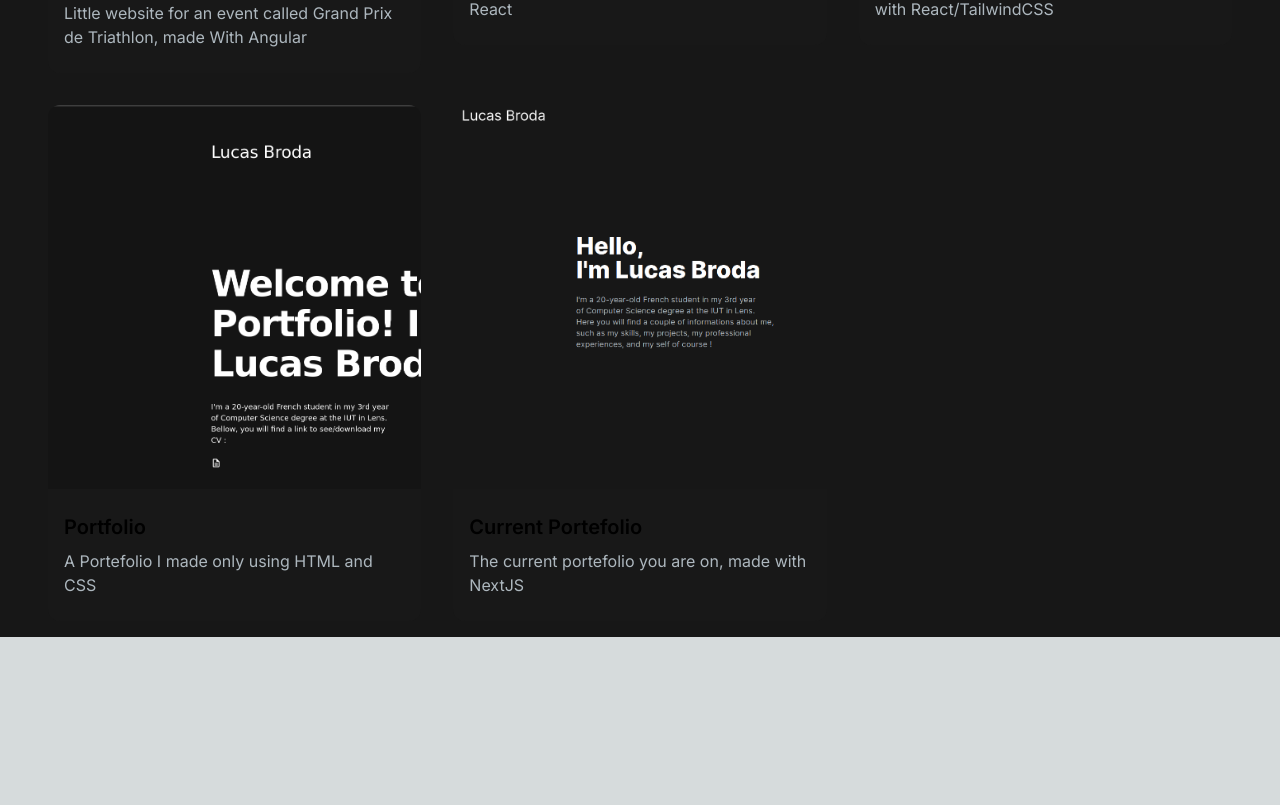
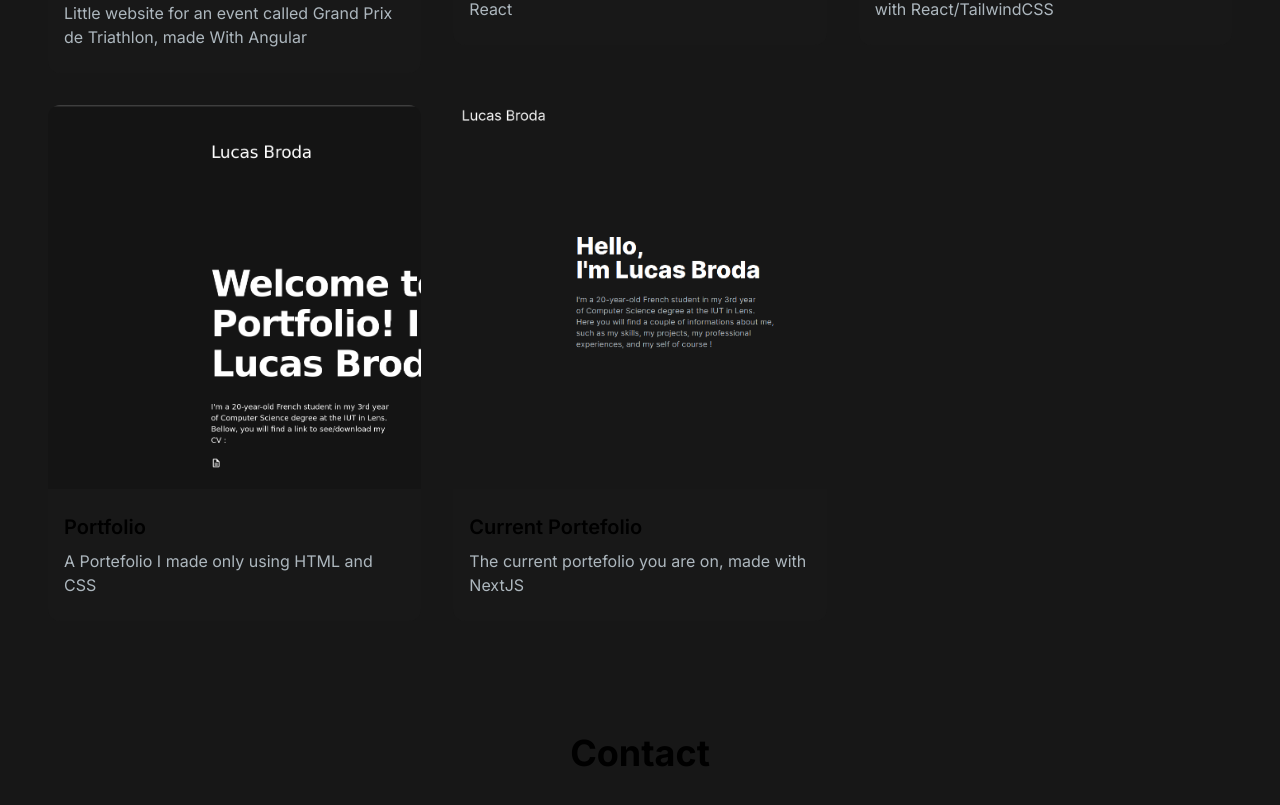
Before and after one commit to LucasBroda/NextJSPortefolio, a Next.js app: page / in a window 1280 px wide. Shown: the part 2360-3165 px from the top of the page. Before the commit the page ends 2997 px from the top, so only its background shows below. Built offline with nearby package versions, Linux system fonts and the light colour scheme.

Commit message:
build: added a contact component

```diff
--- /dev/null
+++ b/app/components/Contact.tsx
@@ -0,0 +1,9 @@
+const Contact = () => {
+    return (
+        <div id="contact">
+            <h1 className="text-center text-4xl font-bold  mt-28 mb-8">Contact</h1>
+        </div>
+    )
+}
+
+export default Contact
--- a/app/components/Projects.tsx
+++ b/app/components/Projects.tsx
@@ -8,7 +8,7 @@ const myProjects = [
         title: "Website I made during my internship",
         description: "Little website for an event called Grand Prix de Triathlon, made With Angular",
         gitUrl: "https://github.com/LucasBroda/SiteGrandGP",
-        viewUrl: "/"
+        viewUrl: ""
     },
     {
         id: 2,
@@ -16,7 +16,7 @@ const myProjects = [
         title: "Replica of X",
         description: "Replica of X(still in progress), made with React",
         gitUrl: "https://github.com/LucasBroda/SelfMadeX",
-        viewUrl: "/"
+        viewUrl: ""
     },
     {
         id: 3,
@@ -24,7 +24,7 @@ const myProjects = [
         title: "Replica of Discord",
         description: "Replica of Discord(still in progress), made with React/TailwindCSS",
         gitUrl: "https://github.com/LucasBroda/DiscordWithTailwind",
-        viewUrl: "/"
+        viewUrl: ""
     },
     {
         id: 4,
@@ -40,7 +40,7 @@ const myProjects = [
         title: "Current Portefolio",
         description: "The current portefolio you are on, made with NextJS",
         gitUrl: "https://github.com/LucasBroda/NextJSPortefolio",
-        viewUrl: "/"
+        viewUrl: ""
     }
 ]
 
--- a/app/page.tsx
+++ b/app/page.tsx
@@ -3,6 +3,7 @@ import Header from './components/Header'
 import Navbar from './components/Navbar'
 import AboutMe from './components/AboutMe'
 import Projects from './components/Projects'
+import Contact from './components/Contact'
 
 export default function Home() {
   return (
@@ -13,6 +14,7 @@ export default function Home() {
         <Header/>
         <AboutMe/>
         <Projects/>
+        <Contact/>
       </div>
     </main>
   )
```
